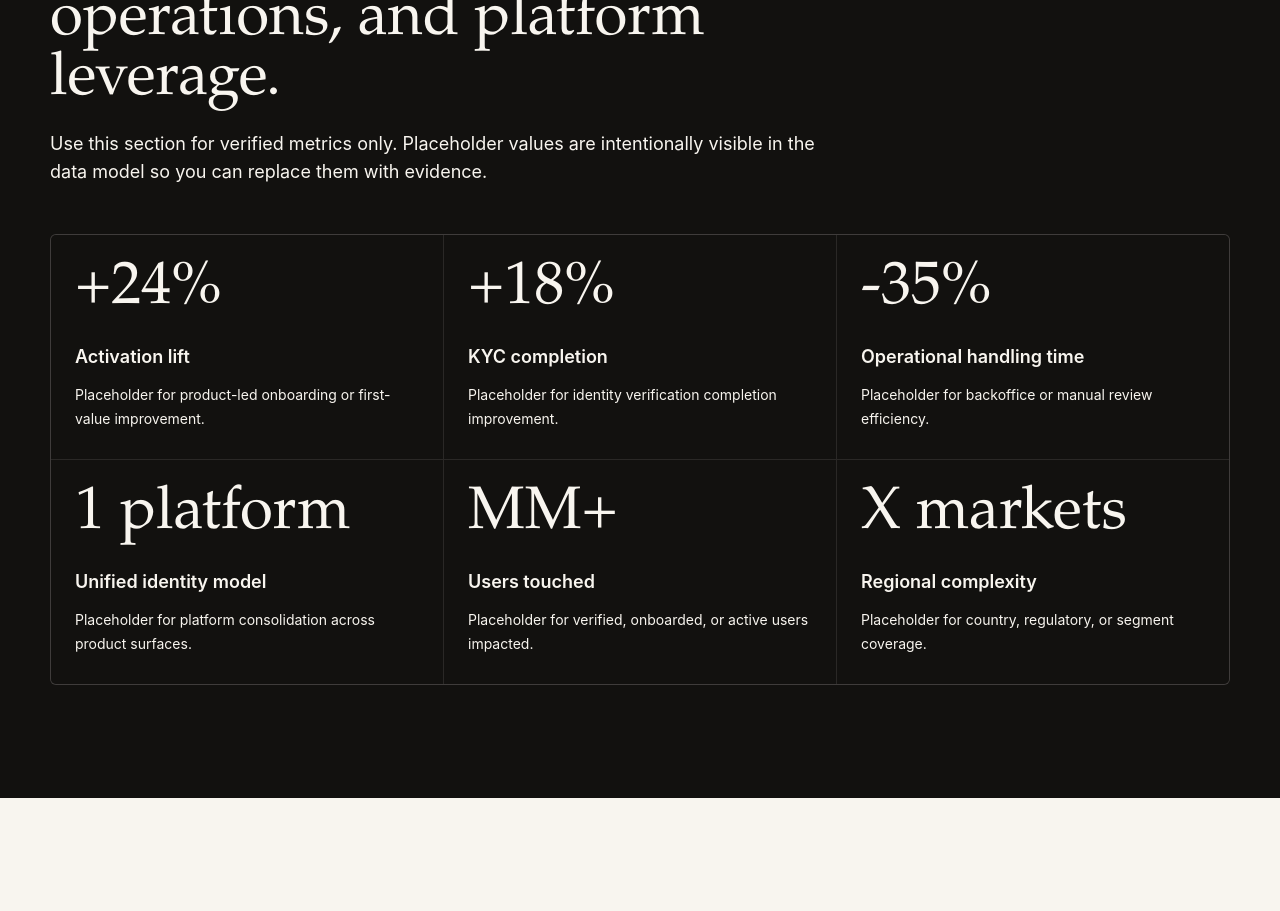
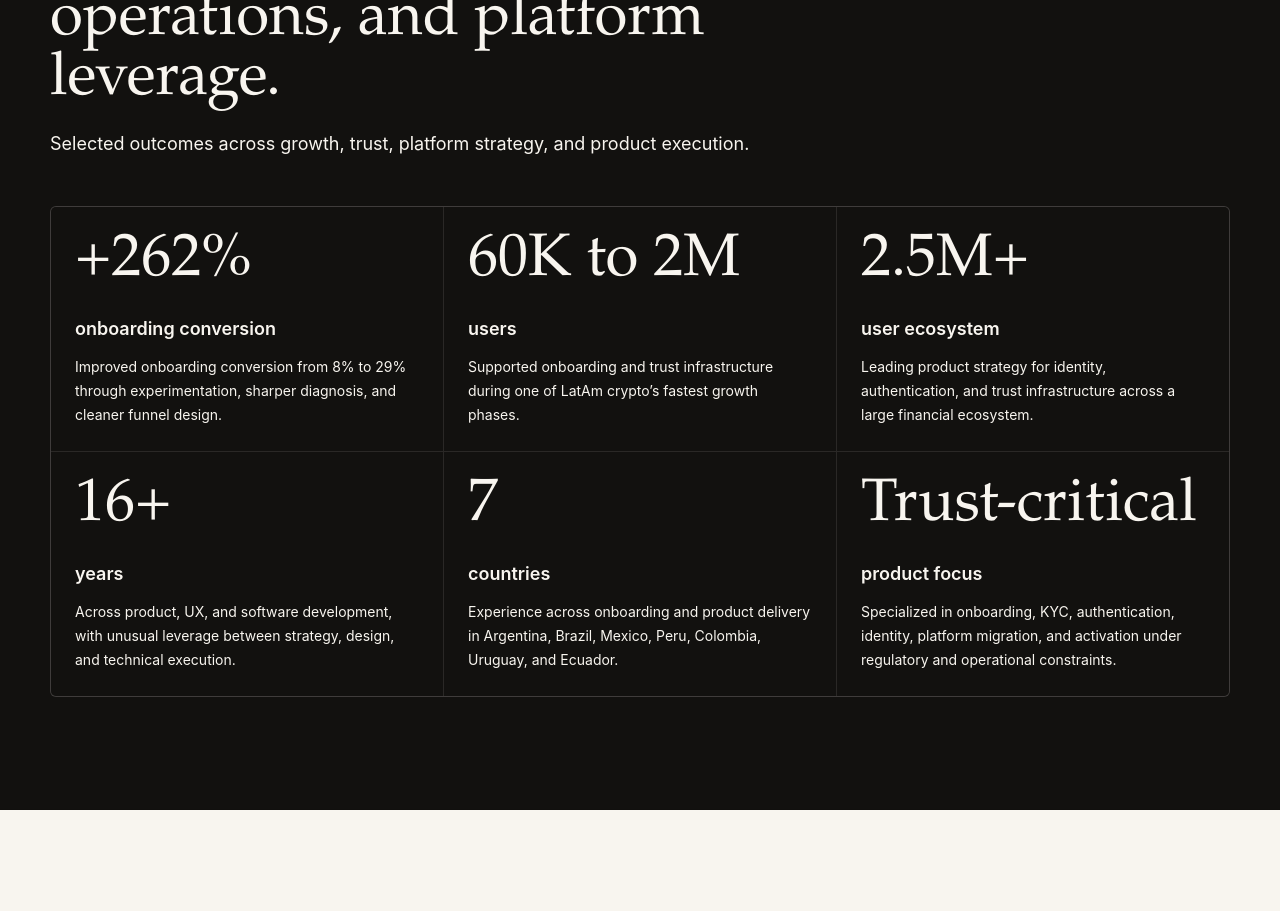
Before and after one commit to ignacioperezroca/ignacio-portfolio, a Next.js app: page / in a window 1280 px wide. Shown: the part 7900-8811 px from the top of the page. Built offline with nearby package versions, Linux system fonts and the light colour scheme.

Commit message:
Replace measured impact placeholders

```diff
--- a/src/components/Achievements.tsx
+++ b/src/components/Achievements.tsx
@@ -10,7 +10,7 @@
           <SectionHeader
             eyebrow="Measured impact"
             title="Outcomes that show product range: growth, trust, operations, and platform leverage."
-            description="Use this section for verified metrics only. Placeholder values are intentionally visible in the data model so you can replace them with evidence."
+            description="Selected outcomes across growth, trust, platform strategy, and product execution."
             tone="inverse"
           />
         </FadeIn>
--- a/src/data/portfolio.ts
+++ b/src/data/portfolio.ts
@@ -782,34 +782,40 @@
 
 export const achievements: Metric[] = [
   {
-    value: "+24%",
-    label: "Activation lift",
-    detail: "Placeholder for product-led onboarding or first-value improvement."
+    value: "+262%",
+    label: "onboarding conversion",
+    detail:
+      "Improved onboarding conversion from 8% to 29% through experimentation, sharper diagnosis, and cleaner funnel design."
   },
   {
-    value: "+18%",
-    label: "KYC completion",
-    detail: "Placeholder for identity verification completion improvement."
+    value: "60K to 2M",
+    label: "users",
+    detail:
+      "Supported onboarding and trust infrastructure during one of LatAm crypto’s fastest growth phases."
   },
   {
-    value: "-35%",
-    label: "Operational handling time",
-    detail: "Placeholder for backoffice or manual review efficiency."
+    value: "2.5M+",
+    label: "user ecosystem",
+    detail:
+      "Leading product strategy for identity, authentication, and trust infrastructure across a large financial ecosystem."
   },
   {
-    value: "1 platform",
-    label: "Unified identity model",
-    detail: "Placeholder for platform consolidation across product surfaces."
+    value: "16+",
+    label: "years",
+    detail:
+      "Across product, UX, and software development, with unusual leverage between strategy, design, and technical execution."
   },
   {
-    value: "MM+",
-    label: "Users touched",
-    detail: "Placeholder for verified, onboarded, or active users impacted."
+    value: "7",
+    label: "countries",
+    detail:
+      "Experience across onboarding and product delivery in Argentina, Brazil, Mexico, Peru, Colombia, Uruguay, and Ecuador."
   },
   {
-    value: "X markets",
-    label: "Regional complexity",
-    detail: "Placeholder for country, regulatory, or segment coverage."
+    value: "Trust-critical",
+    label: "product focus",
+    detail:
+      "Specialized in onboarding, KYC, authentication, identity, platform migration, and activation under regulatory and operational constraints."
   }
 ];
 
```
